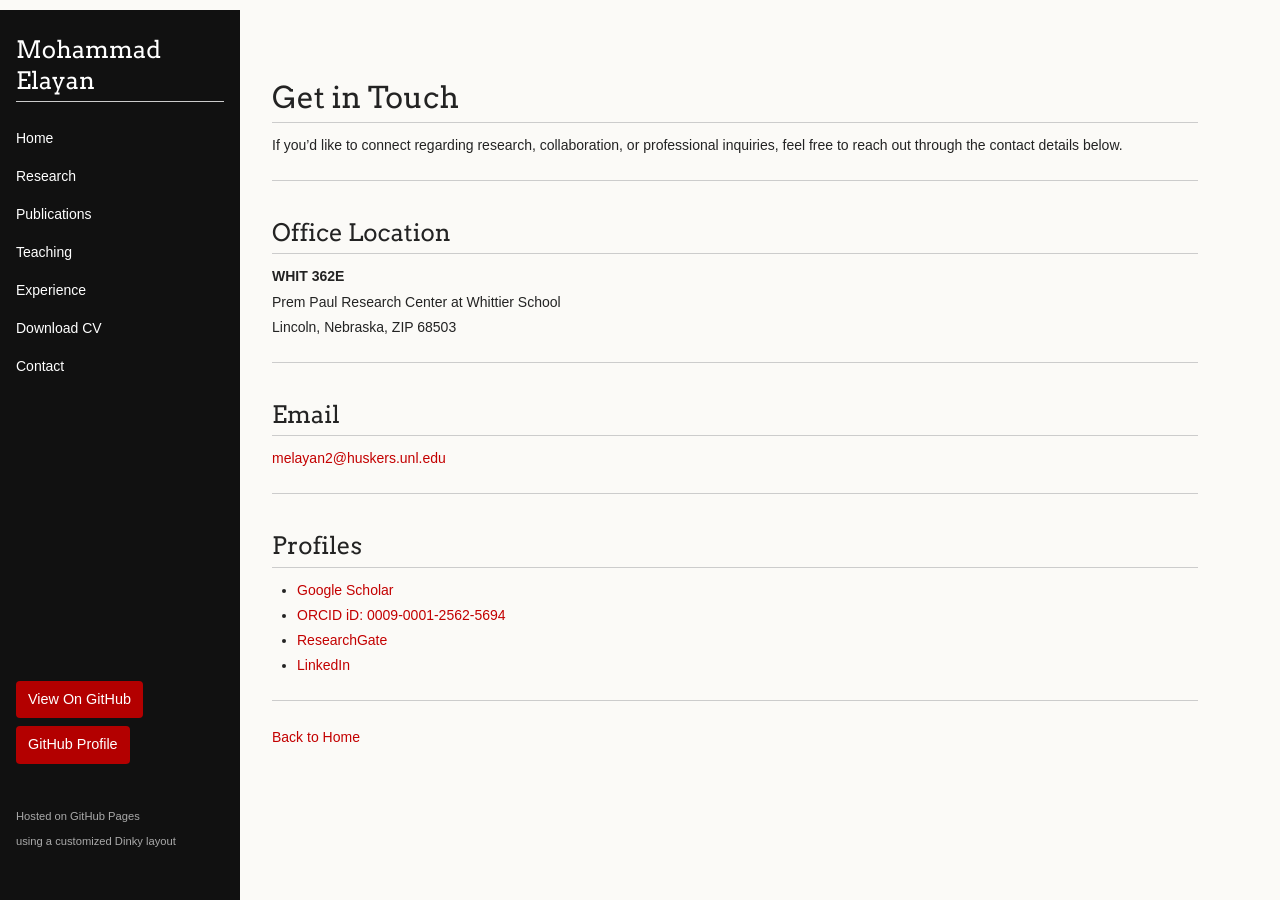
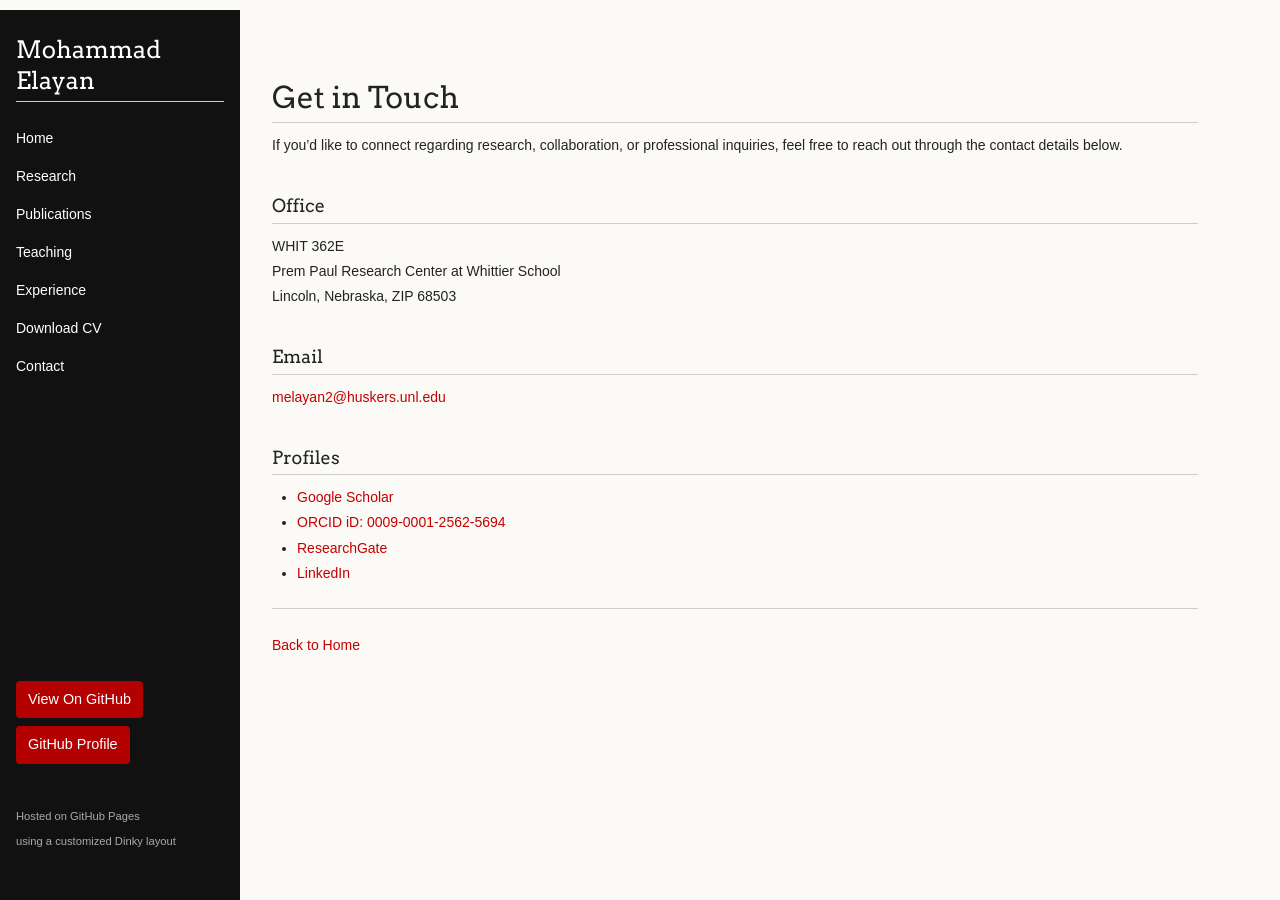
Before and after one commit to mselayan/mselayan.github.io, a Jekyll site: the page built from contact.md, in a window 1280 px wide. Built offline with Jekyll 4.4.1, drawn with Linux system fonts in a browser that asks for light colours.

Commit message:
Update contact.md

```diff
--- a/contact.md
+++ b/contact.md
@@ -6,23 +6,17 @@ layout: default
 
 If you'd like to connect regarding research, collaboration, or professional inquiries, feel free to reach out through the contact details below.
 
----
+### Office
 
-## Office Location
-
-**WHIT 362E**
+WHIT 362E
 Prem Paul Research Center at Whittier School
 Lincoln, Nebraska, ZIP 68503
 
----
-
-## Email
+### Email
 
 [melayan2@huskers.unl.edu](mailto:melayan2@huskers.unl.edu)
 
----
-
-## Profiles
+### Profiles
 
 - [Google Scholar](https://scholar.google.com/citations?user=4ypH5kAAAAAJ&hl=en)
 - [ORCID iD: 0009-0001-2562-5694](https://orcid.org/0009-0001-2562-5694)
```
